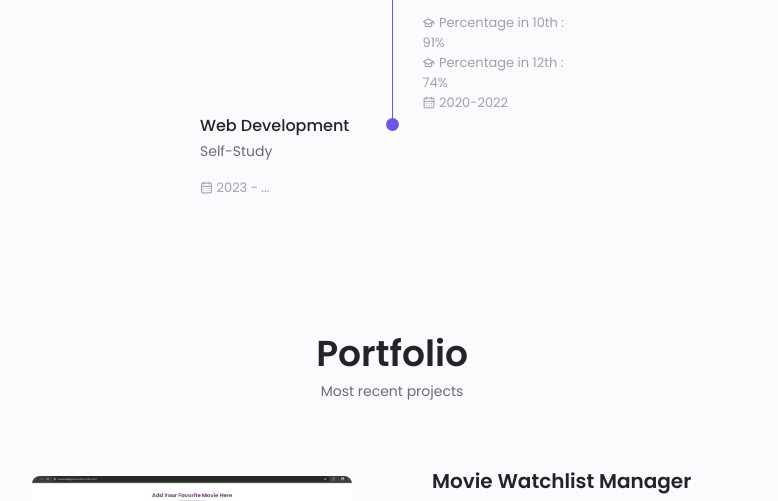
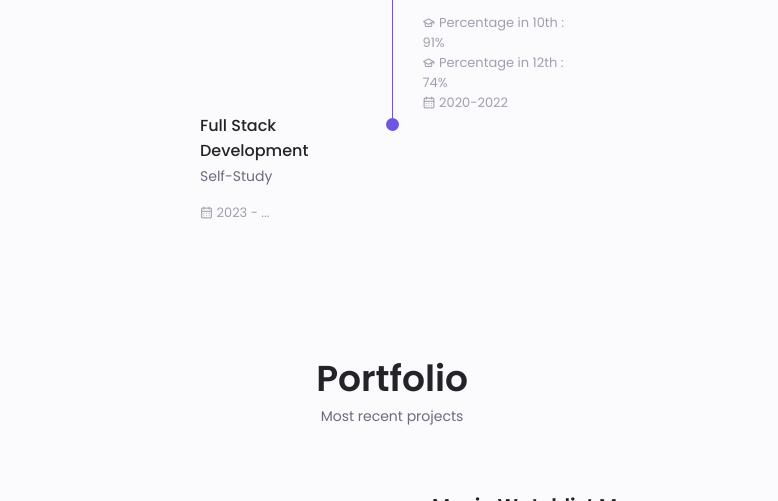
Before and after one commit to divyanshdj/portfolio, a plain HTML site: page index.html in a window 1280 px wide. Shown: the part 2810-3311 px from the top of the page, without its empty margins (248-1026 px from the left). Drawn offline with nearby package versions, Linux system fonts and the light colour scheme.

Commit message:
Update index.html

```diff
--- a/index.html
+++ b/index.html
@@ -516,7 +516,7 @@
               <div class="qualification__data">
                 <div>
                   <h3 class="qualification__title">
-                    Web Development
+                    Full Stack Development
                   </h3>
                   <span
                     class="qualification__subtitle"
```
